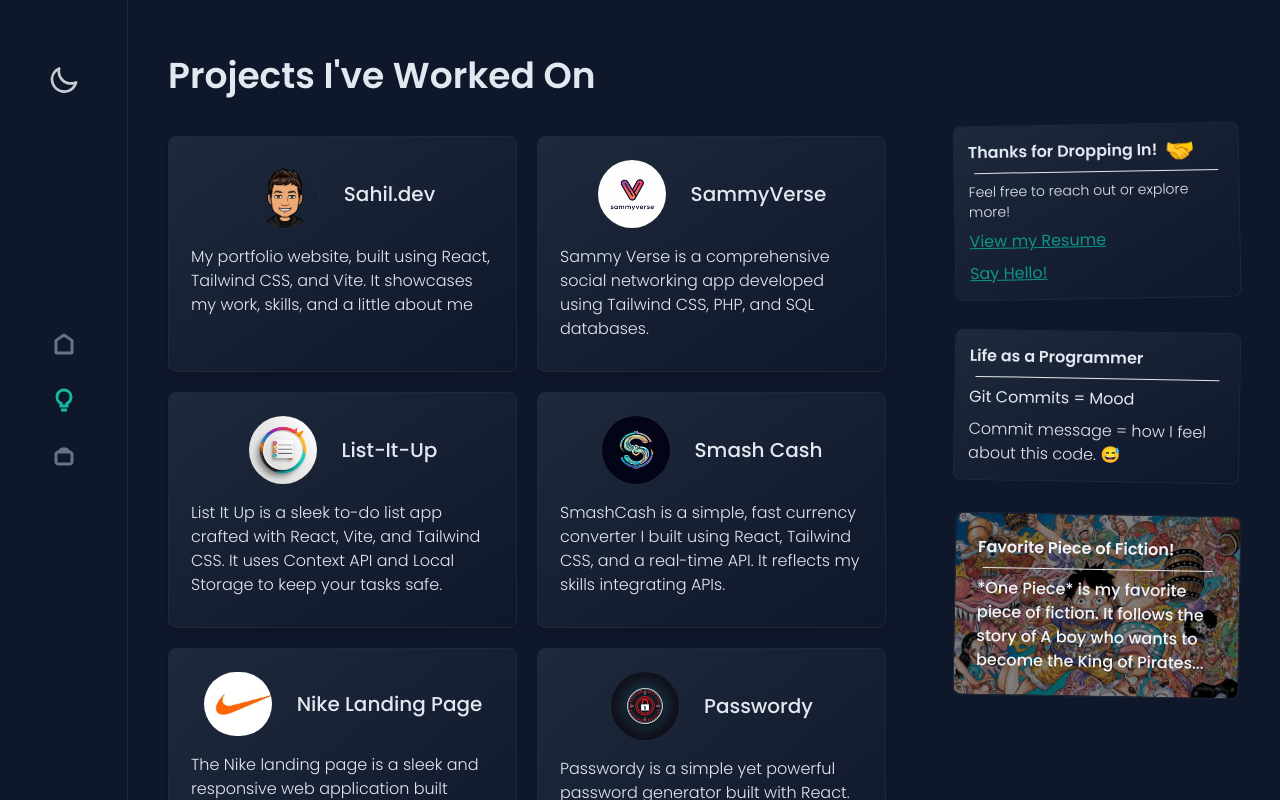
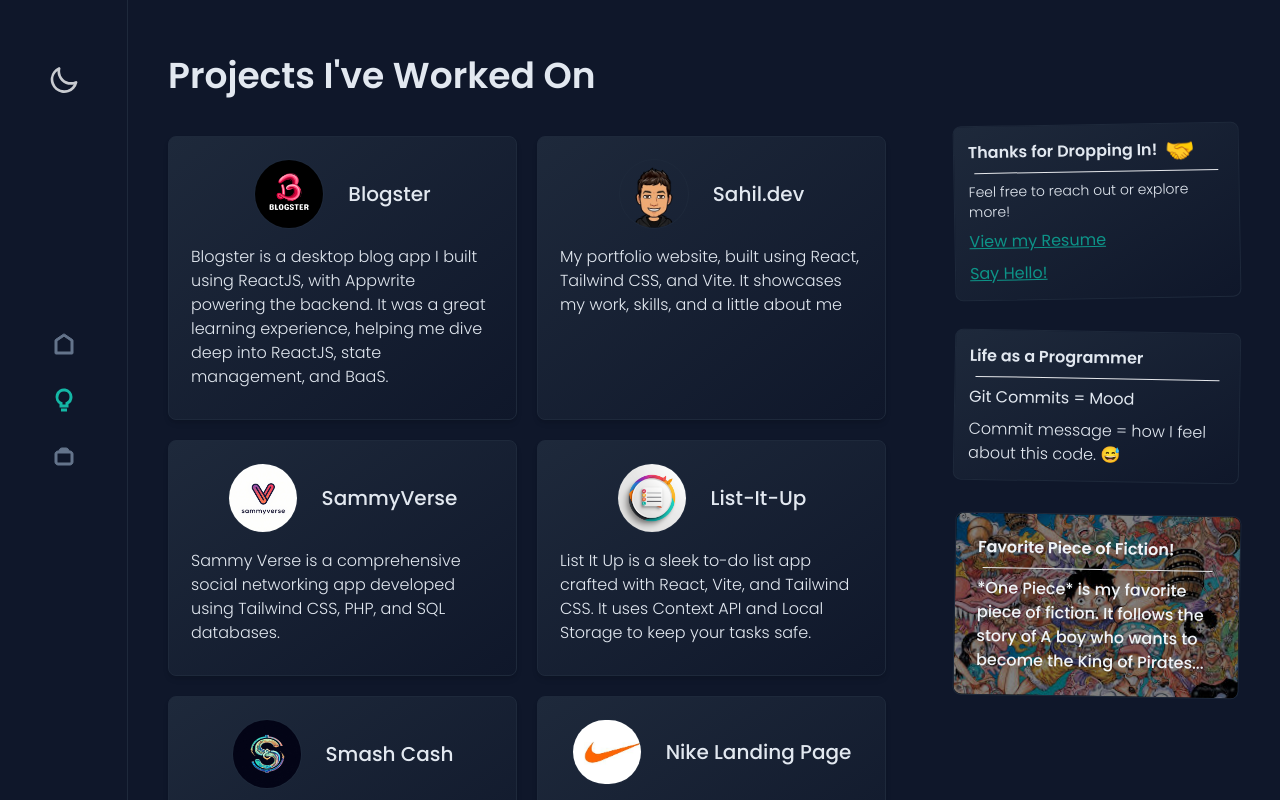
Before and after one commit to sxhilow/sahil.dev, a React (Vite) app: page /projects in a window 1280 px wide. Shown: the top 800 px of the page. Built offline with nearby package versions, Linux system fonts and the light colour scheme.

Commit message:
blogster added

```diff
--- a/src/assets/project-images/index.js
+++ b/src/assets/project-images/index.js
@@ -5,6 +5,7 @@
 import sahil from './sahil.png'
 import listitup from './listitup.png'
 import passwordy from './passwordy.png'
+import blogster from './blogster.png'
 
 export{
   sammyverse,
@@ -13,5 +14,6 @@
   smashcash,
   sahil,
   listitup,
-  passwordy
+  passwordy,
+  blogster
 }
--- a/src/constants/index.js
+++ b/src/constants/index.js
@@ -1,6 +1,12 @@
-import { sammyverse, nikelp, sahil, xomania, smashcash, listitup, passwordy } from "../assets/project-images"
+import { sammyverse, nikelp, sahil, xomania, smashcash, listitup, passwordy, blogster } from "../assets/project-images"
 
 export const projects = [
+  {
+    imgURL: blogster,
+    title: "Blogster",
+    description: "Blogster is a desktop blog app I built using ReactJS, with Appwrite powering the backend. It was a great learning experience, helping me dive deep into ReactJS, state management, and BaaS.",
+    link: "https://github.com/sxhilx/blogster"
+  },
   {
     imgURL: sahil,
     title: "Sahil.dev",
--- a/tailwind.config.js
+++ b/tailwind.config.js
@@ -1,4 +1,6 @@
 /** @type {import('tailwindcss').Config} */
+
+import daisyui from 'daisyui';
 
 export default {
   content: [
@@ -14,11 +16,10 @@
       backgroundImage: {
         'onepiece-image': 'url("/assets/images/onepiece.jpeg")',
       },
-
     },
   },
   plugins: [
-    require('daisyui'),
+    daisyui,
   ],
   daisyui: {
     themes: [
```
Also changed, not shown: src/assets/project-images/blogster.png (added), 1 other file (tests, documents, lock files or other folders).
